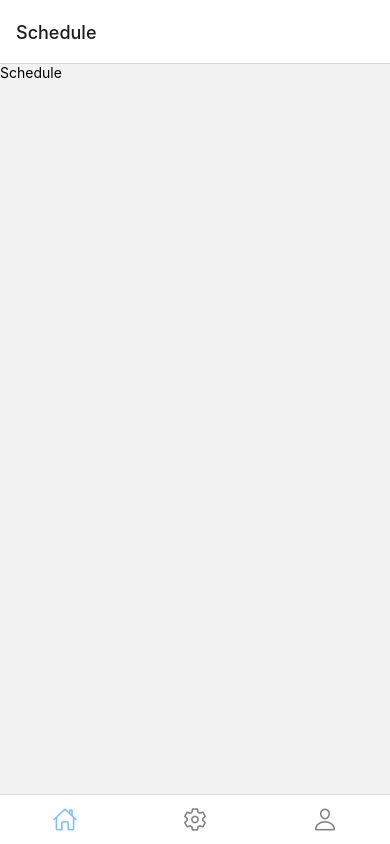
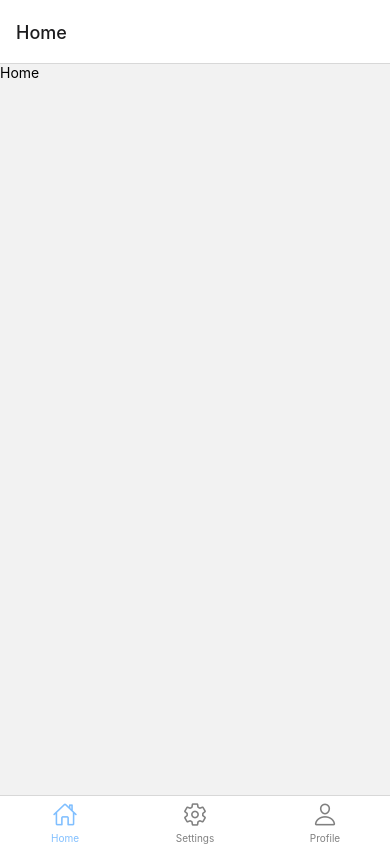
Before and after one commit to MediSyncBox/MediSync-APP, a React Native app: screen / in a window 390 px wide. Built offline with nearby package versions, Linux system fonts and the light colour scheme.

Commit message:
Revert "delete tabbar label"
This reverts commit 8f226708

```diff
--- a/App.tsx
+++ b/App.tsx
@@ -6,8 +6,8 @@ import Ionicons from 'react-native-vector-icons/Ionicons';
 
 const Tab = createBottomTabNavigator();
 
-function ScheduleScreen() {
-  return <View><Text>Schedule</Text></View>;
+function HomeScreen() {
+  return <View><Text>Home</Text></View>;
 }
 
 function SettingsScreen() {
@@ -27,7 +27,7 @@ function App() {
     tabBarIcon: ({ focused, color, size }) => {
       let iconName;
 
-            if (route.name === 'Schedule') {
+      if (route.name === 'Home') {
         iconName = 'home-outline';
       } else if (route.name === 'Settings') {
         iconName = 'settings-outline';
@@ -39,22 +39,13 @@ function App() {
     },
     tabBarActiveTintColor: '#80bfff',
     tabBarInactiveTintColor: 'gray',
-          tabBarStyle: {
-            display: "flex",
-            height: 50,
-          },
-          tabBarItemStyle: {
-            justifyContent: 'center',
-            paddingVertical: 10,
-          },
-          tabBarLabel: () => null,
+    tabBarStyle: [{ display: "flex" }, null],
   })}
 >
-        <Tab.Screen name="Schedule" component={ScheduleScreen} />
+  <Tab.Screen name="Home" component={HomeScreen} />
   <Tab.Screen name="Settings" component={SettingsScreen} />
   <Tab.Screen name="Profile" component={ProfileScreen} />
 </Tab.Navigator>
-
 
 
     </NavigationContainer>
```
Lines whose indentation alone changed are shown as unchanged.
